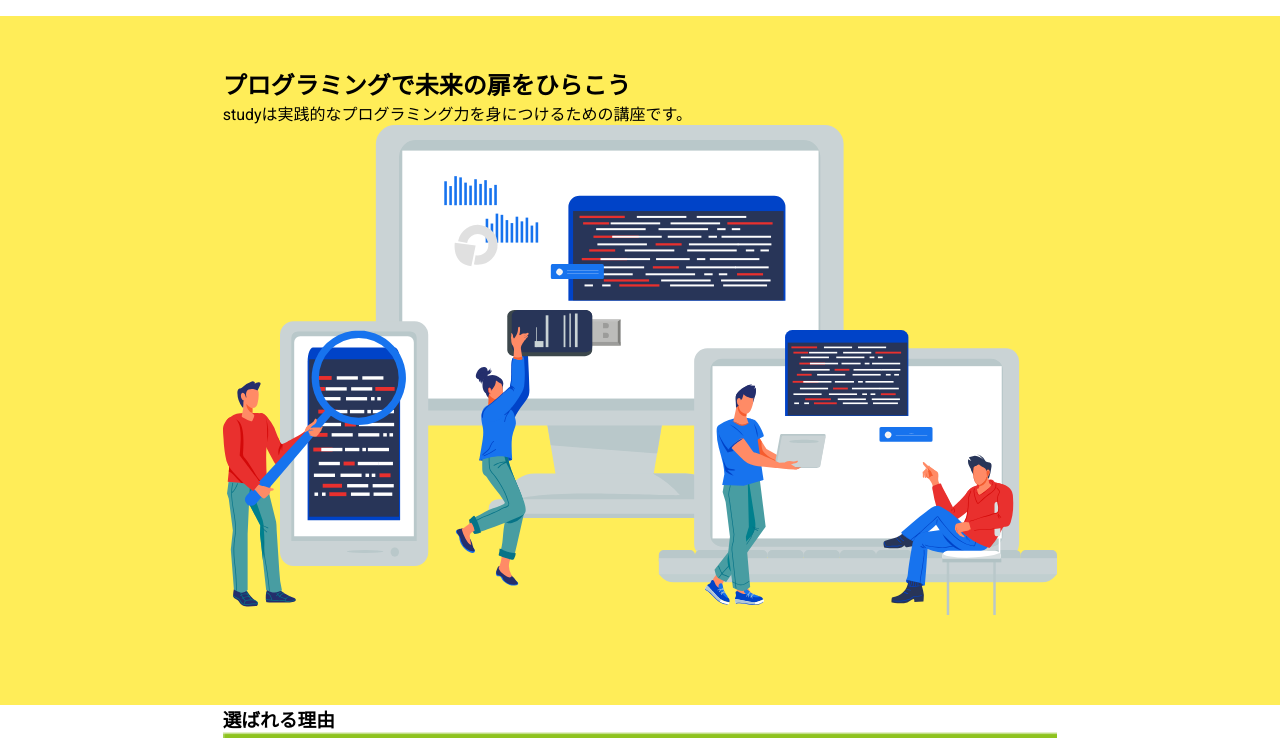
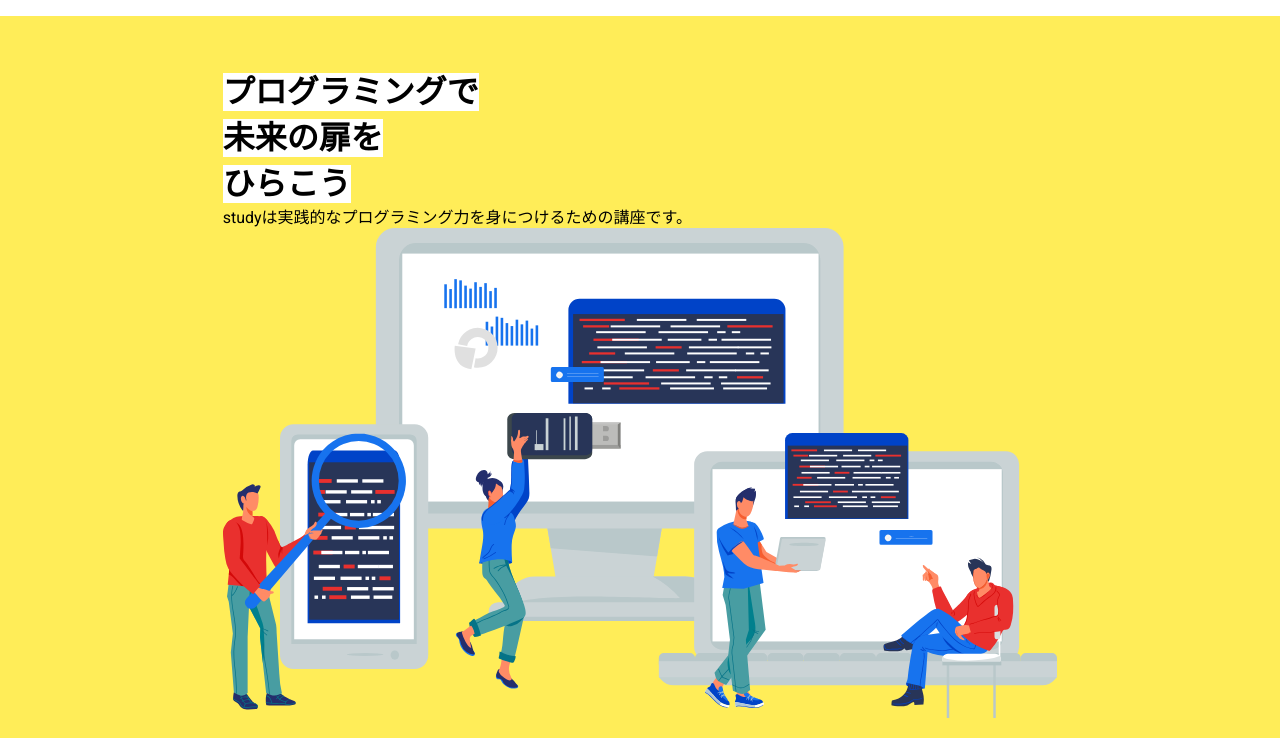
Before and after one commit to kakashi397/STUDY-MyWork, a website: page index.html in a window 1280 px wide. Shown: the part 62-800 px from the top of the page. Drawn offline with nearby package versions, Linux system fonts and the light colour scheme; some packages are replaced by stand-ins of ours; files that its build step writes are made by us from their sources.

Commit message:
p-hero__title白背景で苦戦中

```diff
--- a/index.html
+++ b/index.html
@@ -39,7 +39,11 @@
       <div class="l-wrapper">
         <div class="p-hero__body">
           <div class="p-hero__text">
-            <h2 class="p-hero__title">プログラミングで未来の扉をひらこう</h2>
+            <h2 class="p-hero__title">
+              <span class="p-hero__line">プログラミングで</span><br>
+              <span class="p-hero__line">未来の扉を</span><br class="u-sp-none">
+              <span class="p-hero__line">ひらこう</span>
+            </h2>
             <p class="p-hero__description"><span class="u-uppercase">study</span>は実践的なプログラミング力を身につけるための講座です。</p>
           </div>
           <div class="p-hero__img">
--- a/sass/object/project/top/_hero.scss
+++ b/sass/object/project/top/_hero.scss
@@ -5,7 +5,15 @@
   margin-top: clamp(3.75rem, 3.267rem + 1.98vw, 5rem);
   background-color: v.$keyColor;
   &__body {
-    padding-top: 50px;//この数は後でクランプ化
-    padding-bottom: 90px;//これも同じく
+    padding-top: 50px;//clamp
+    padding-bottom: 90px;//clamp
+  }
+  &__title {
+    font-size: 0;
+    display: inline-block;
+  }
+  &__line {
+    background-color: v.$white;
+    font-size: 32px;//clamp
   }
 }
--- /dev/null
+++ b/sass/object/utility/_utility.scss
@@ -0,0 +1,9 @@
+@use'../../foundation/mixin' as m;
+
+/* ユーティリティ */
+.u-sp-none {
+  display: none;
+  @include m.media(m) {
+    display: block;
+  }
+}
--- a/sass/style.scss
+++ b/sass/style.scss
@@ -5,3 +5,4 @@
 @use "./object/component/nav";
 @use "./object/component/hamburger";
 @use "./object/project/top/hero";
+@use "./object/utility/utility";
```
